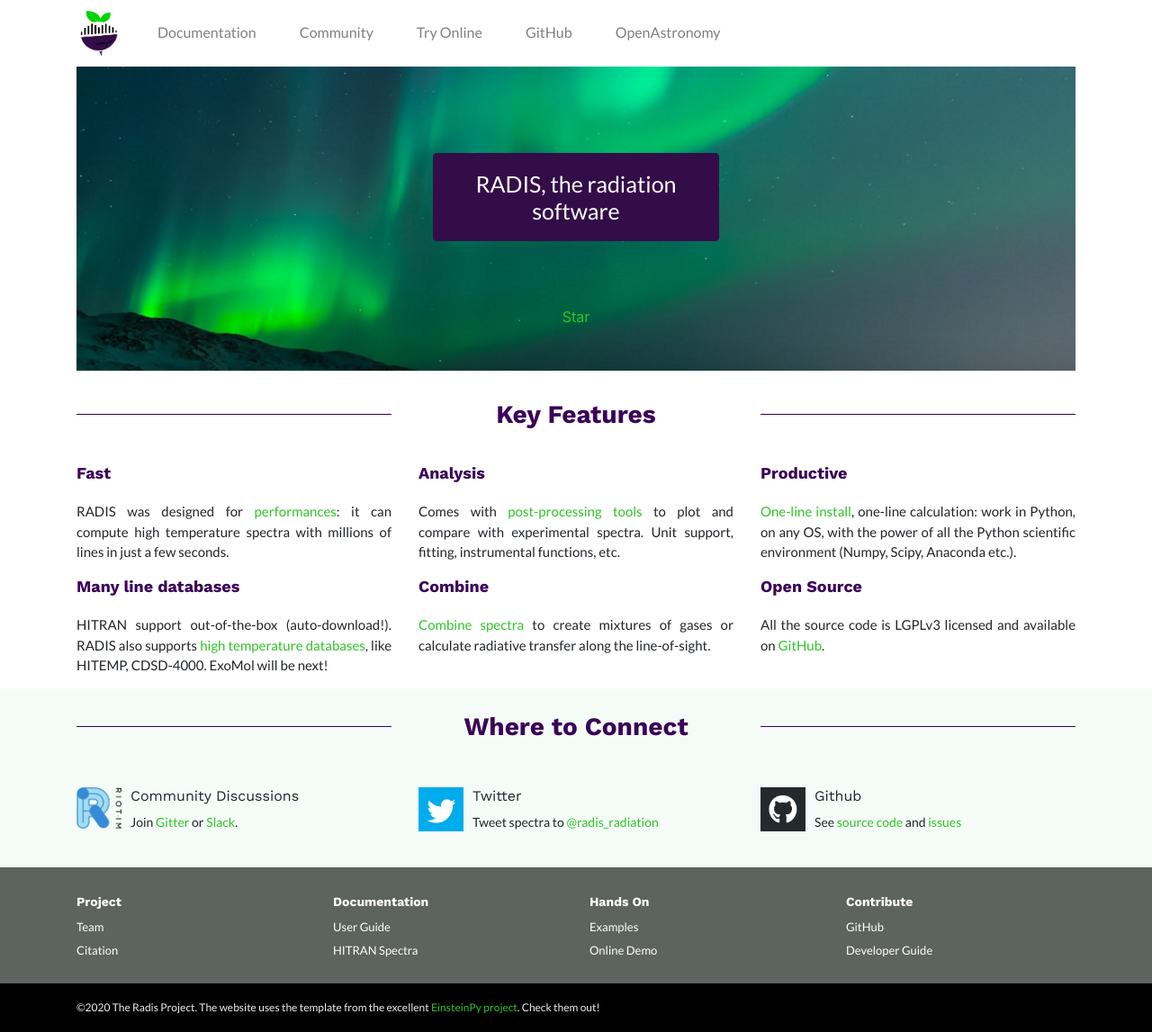
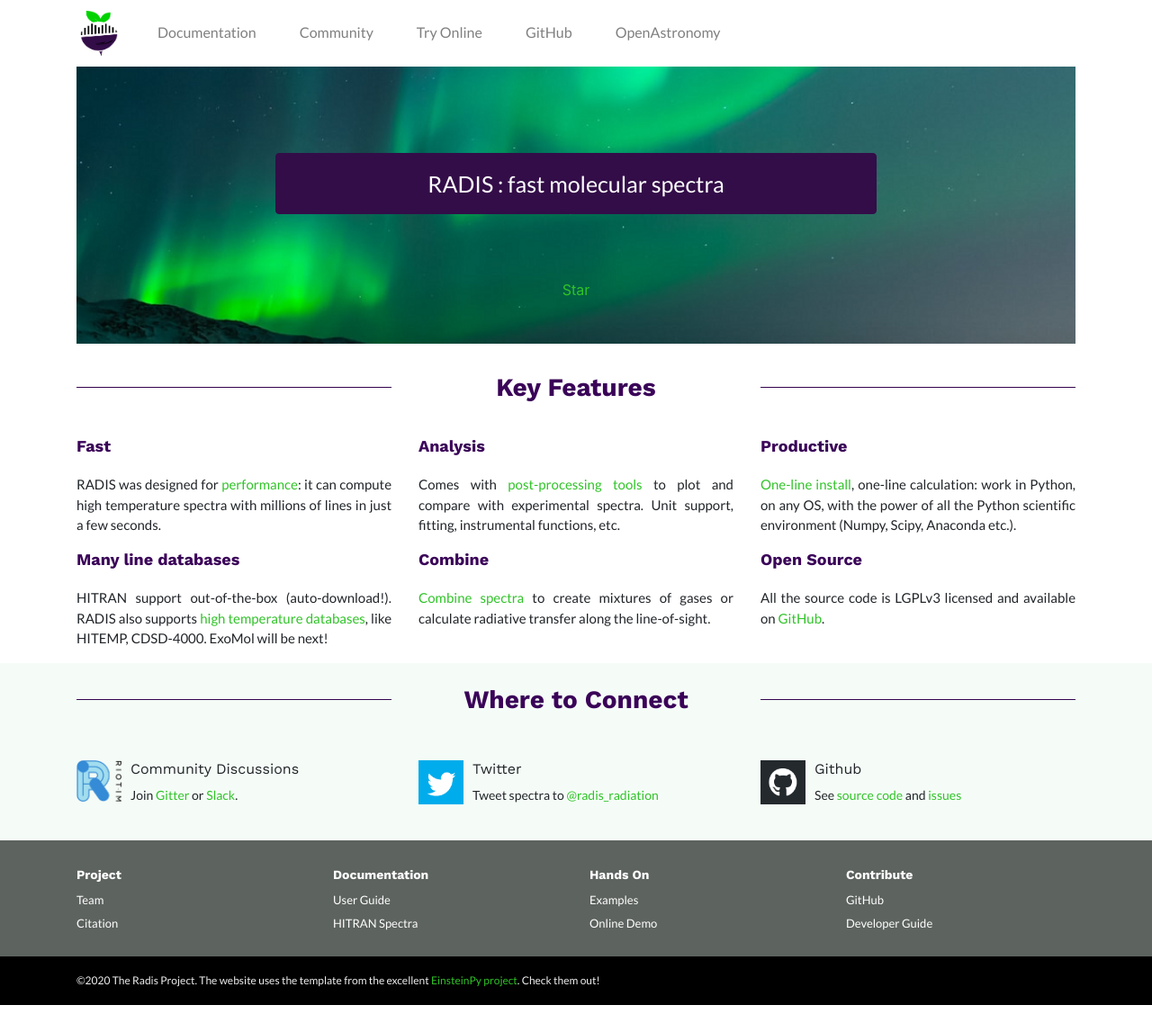
Before and after one commit to radis/radis.github.io, a Jekyll site: the page built from index.html, in a window 1280 px wide. Shown: the whole page at 90% size. Built offline with Jekyll 4.4.1, drawn with Linux system fonts in a browser that asks for light colours; after the commit the page ends 1117 px from its top, so only the background shows below that.

Commit message:
updated the subtitle to Fast molecular spectra added social media preview fixed performance[s]

```diff
--- a/_config.yml
+++ b/_config.yml
@@ -15,5 +15,16 @@ kramdown:
 plugins:
   - jekyll-sitemap
 
+twitter:
+  username: radis_radiation
+defaults:
+  - scope:
+      path: ""
+    values:
+      image:
+        path: /img/radis_ico.png
+        height: 1000
+        width: 1000
+
 # Google Analytics
 google_analytics: UA-113616205-2
--- a/_includes/hero.html
+++ b/_includes/hero.html
@@ -5,12 +5,12 @@
       <br>
       <br>
       <div class="row">
-        <div class="col-lg-4 col-md-4 col-sm-4"></div>
-        <div class="col-lg-4 col-md-6 col-sm-4">
-          <a class="btn btn-primary btn-block" href="https://radis.github.io/slack-invite/" role="button">RADIS, the radiation software</a>
+        <div class="col-lg-2 col-md-2 col-sm-2"></div>
+        <div class="col-lg-8 col-md-8 col-sm-8">
+          <a class="btn btn-primary btn-block" href="https://radis.github.io/slack-invite/" role="button">RADIS : fast molecular spectra</a>
         <br>
         </div>
-        <div class="col-4 col-md-4 col-sm-4"></div>
+        <div class="col-2 col-md-2 col-sm-2"></div>
       </div>
       <br>
       <br>
```
Also changed, not shown: _features/fast.md (+1 -1 lines).
